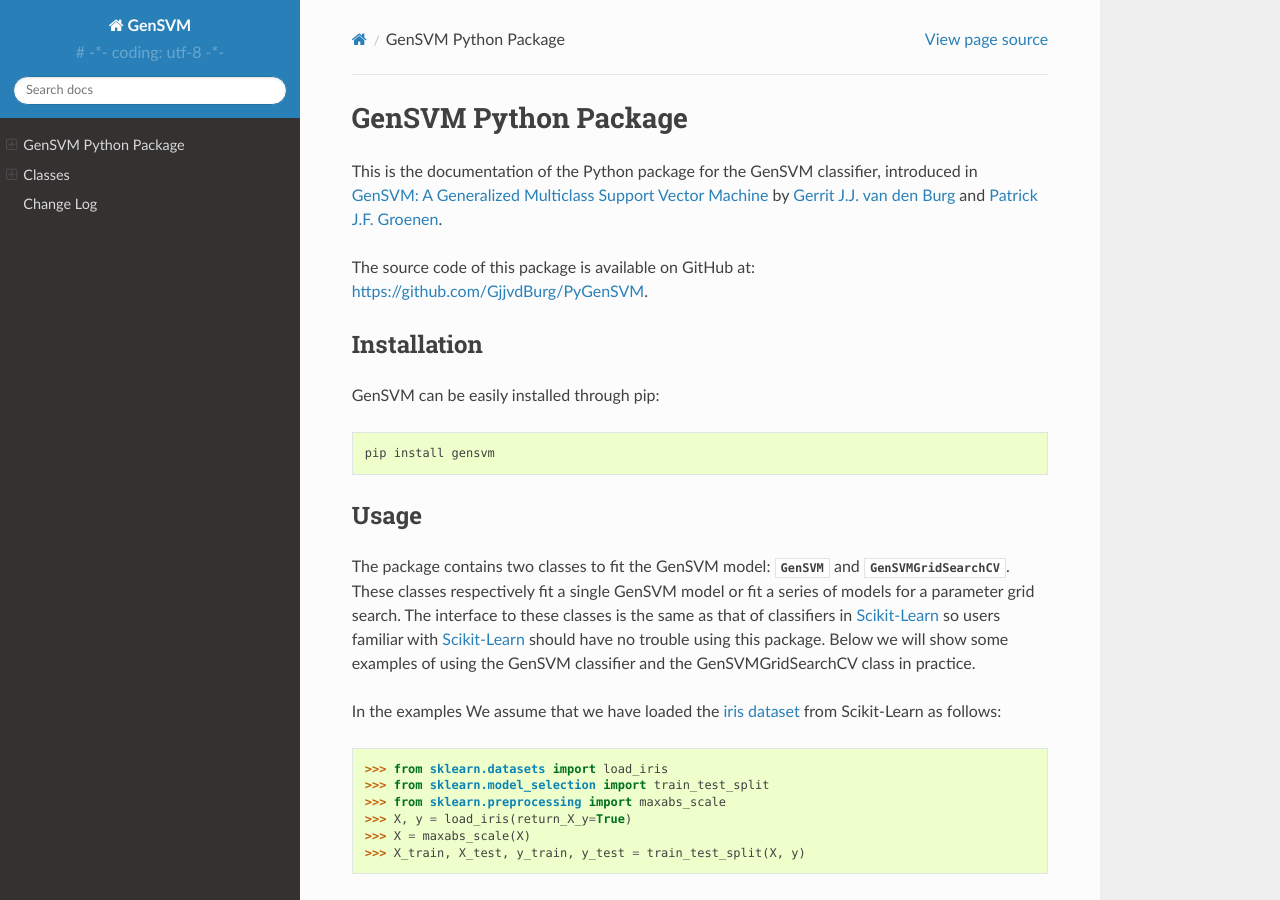
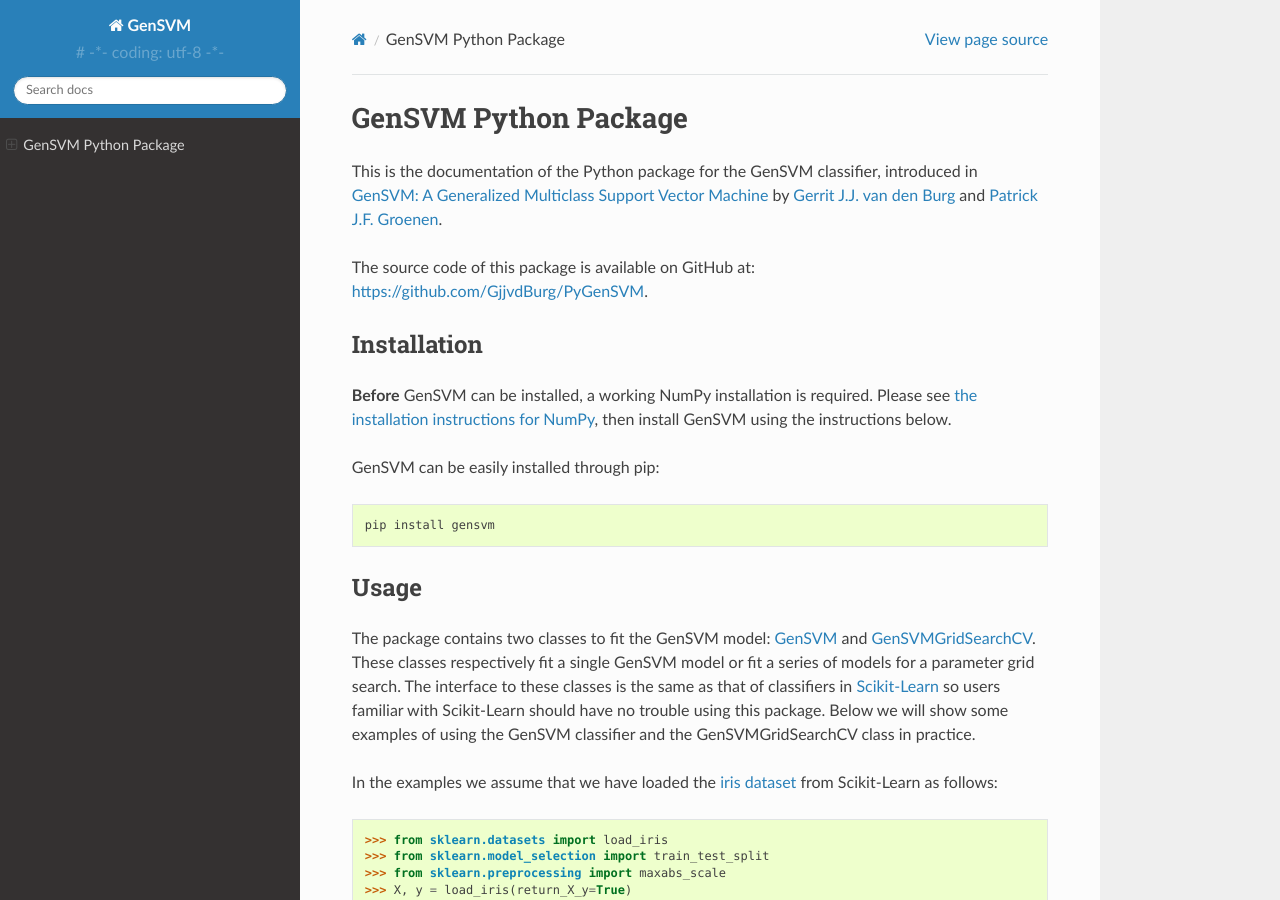
Before and after one commit to GjjvdBurg/PyGenSVM, a Sphinx documentation site: the page built from docs/index.rst, in a window 1280 px wide and 900 px high. Built offline with Sphinx 7.4.7 and the Read the Docs theme 2.0.0, drawn with Linux system fonts in a browser that asks for light colours; some of the changed lines change nothing that is shown; some of the changed text lies outside the part shown.

Commit message:
various documentation updates

```diff
--- a/CHANGELOG.rst
+++ b/CHANGELOG.rst
@@ -1,2 +1,2 @@
 Change Log
-==========
+----------
--- a/README.rst
+++ b/README.rst
@@ -14,6 +14,11 @@
 Installation
 ------------
 
+**Before** GenSVM can be installed, a working NumPy installation is required.
+Please see `the installation instructions for NumPy
+<https://docs.scipy.org/doc/numpy-1.13.0/user/install.html>`_, then install
+GenSVM using the instructions below.
+
 GenSVM can be easily installed through pip:
 
 .. code:: bash
@@ -23,15 +28,15 @@
 Usage
 -----
 
-The package contains two classes to fit the GenSVM model: :class:`GenSVM` and
-:class:`GenSVMGridSearchCV`. These classes respectively fit a single GenSVM
-model or fit a series of models for a parameter grid search. The interface to
-these classes is the same as that of classifiers in `Scikit-Learn <http://scikit-learn.org/stable/index.html>`_ so users
-familiar with `Scikit-Learn <http://scikit-learn.org/stable/index.html>`_ should have no trouble using this package. Below
+The package contains two classes to fit the GenSVM model: `GenSVM`_ and
+`GenSVMGridSearchCV`_.  These classes respectively fit a single GenSVM model
+or fit a series of models for a parameter grid search. The interface to these
+classes is the same as that of classifiers in `Scikit-Learn`_  so users
+familiar with Scikit-Learn should have no trouble using this package.  Below
 we will show some examples of using the GenSVM classifier and the
 GenSVMGridSearchCV class in practice.
 
-In the examples We assume that we have loaded the `iris dataset
+In the examples we assume that we have loaded the `iris dataset
 <http://scikit-learn.org/stable/auto_examples/datasets/plot_iris_dataset.html>`_
 from Scikit-Learn as follows:
 
@@ -53,7 +58,7 @@
 
 
 Example 1: Fitting a single GenSVM model
-~~~~~~~~~~~~~~~~~~~~~~~~~~~~~~~~~~~~~~~~
+^^^^^^^^^^^^^^^^^^^^^^^^^^^^^^^^^^^^^^^^
 
 Let's start by fitting the most basic GenSVM model on the training data:
 
@@ -121,7 +126,7 @@
 
 
 Example 2: Fitting a GenSVM model with a "warm start"
-~~~~~~~~~~~~~~~~~~~~~~~~~~~~~~~~~~~~~~~~~~~~~~~~~~~~~
+^^^^^^^^^^^^^^^^^^^^^^^^^^^^^^^^^^^^^^^^^^^^^^^^^^^^^
 
 One of the key features of the GenSVM classifier is that training can be
 accelerated by using so-called "warm-starts". This way the optimization can be
@@ -170,7 +175,7 @@
 
 
 Example 3: Running a GenSVM grid search
-~~~~~~~~~~~~~~~~~~~~~~~~~~~~~~~~~~~~~~~
+^^^^^^^^^^^^^^^^^^^^^^^^^^^^^^^^^^^^^^^
 
 Often when we're fitting a machine learning model such as GenSVM, we have to
 try several parameter configurations to figure out which one performs best on
@@ -180,8 +185,7 @@
 `GenSVMGridSearchCV`_ class is available. This class works in the same way as
 the `GridSearchCV
 <http://scikit-learn.org/stable/modules/generated/sklearn.model_selection.GridSearchCV.html>`_
-class of `Scikit-Learn <http://scikit-learn.org/stable/index.html>`_, but uses
-the GenSVM C library for speed.
+class of `Scikit-Learn`_, but uses the GenSVM C library for speed.
 
 To do a grid search, we first have to define the parameters that we want to
 vary and what values we want to try:
@@ -216,8 +220,8 @@
     >>> gg.score(X_test, y_test)
     1.0
 
-A nice feature borrowed from `Scikit-Learn <http://scikit-learn.org>`_ is that
-the results from the grid search can be represented as a ``pandas`` DataFrame:
+A nice feature borrowed from `Scikit-Learn`_ is that the results from the grid
+search can be represented as a ``pandas`` DataFrame:
 
 .. code:: python
 
@@ -262,5 +266,15 @@
 -------
 
 This package is licensed under the GNU General Public License version 3.
+
 Copyright G.J.J. van den Burg, excluding the sections of the code that are
 explicitly marked to come from Scikit-Learn.
+
+.. _Scikit-Learn:
+    http://scikit-learn.org/stable/index.html
+
+.. _GenSVM:
+    https://gensvm.readthedocs.io/en/latest/#gensvm
+
+.. _GenSVMGridSearchCV:
+    https://gensvm.readthedocs.io/en/latest/#gensvmgridsearchcv
--- a/docs/cls_gensvm.rst
+++ b/docs/cls_gensvm.rst
@@ -10,7 +10,7 @@
    errors. It is this flexibility that makes it perform well on diverse
    datasets.
 
-   The :func:`.~GenSVM.fit` and :func:`~GenSVM.predict` methods of this class
+   The :func:`~GenSVM.fit` and :func:`~GenSVM.predict` methods of this class
    use the GenSVM C library for the actual computations.
 
    :param p: Parameter for the L_p norm of the loss function (1.0 <= p <= 2.0)
--- a/docs/conf.py
+++ b/docs/conf.py
@@ -136,7 +136,7 @@
 # further.  For a list of options available for each theme, see the
 # documentation.
 #
-# html_theme_options = {}
+html_theme_options = {'collapse_navigation': True}
 
 # Add any paths that contain custom static files (such as style sheets) here,
 # relative to this directory. They are copied after the builtin static files,
--- a/docs/index.rst
+++ b/docs/index.rst
@@ -3,19 +3,20 @@
    You can adapt this file completely to your liking, but it should at least
    contain the root `toctree` directive.
 
+.. toctree::
 
 .. include:: ../README.rst
 
 Classes
-=======
+-------
 
 GenSVM
-------
+^^^^^^
 
 .. include:: ./cls_gensvm.rst
 
 GenSVMGridSearchCV
-------------------
+^^^^^^^^^^^^^^^^^^
 
 .. include:: ./cls_gridsearch.rst
 
```
Also changed, not shown: 2 other files.
